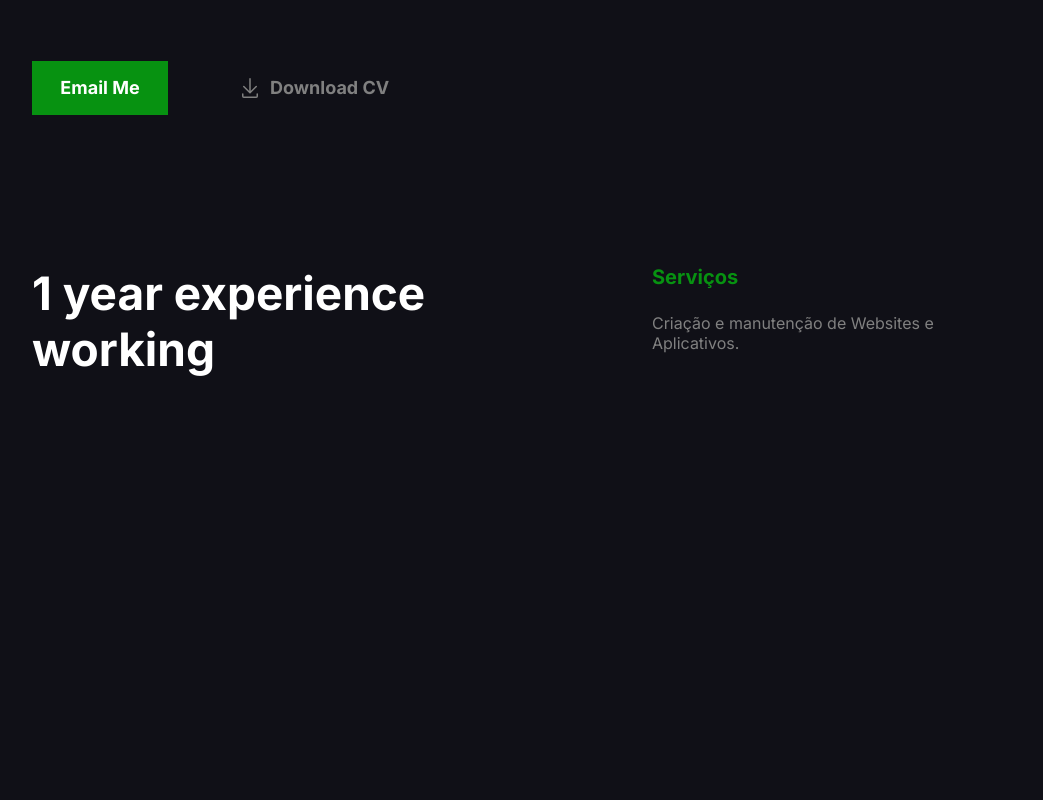
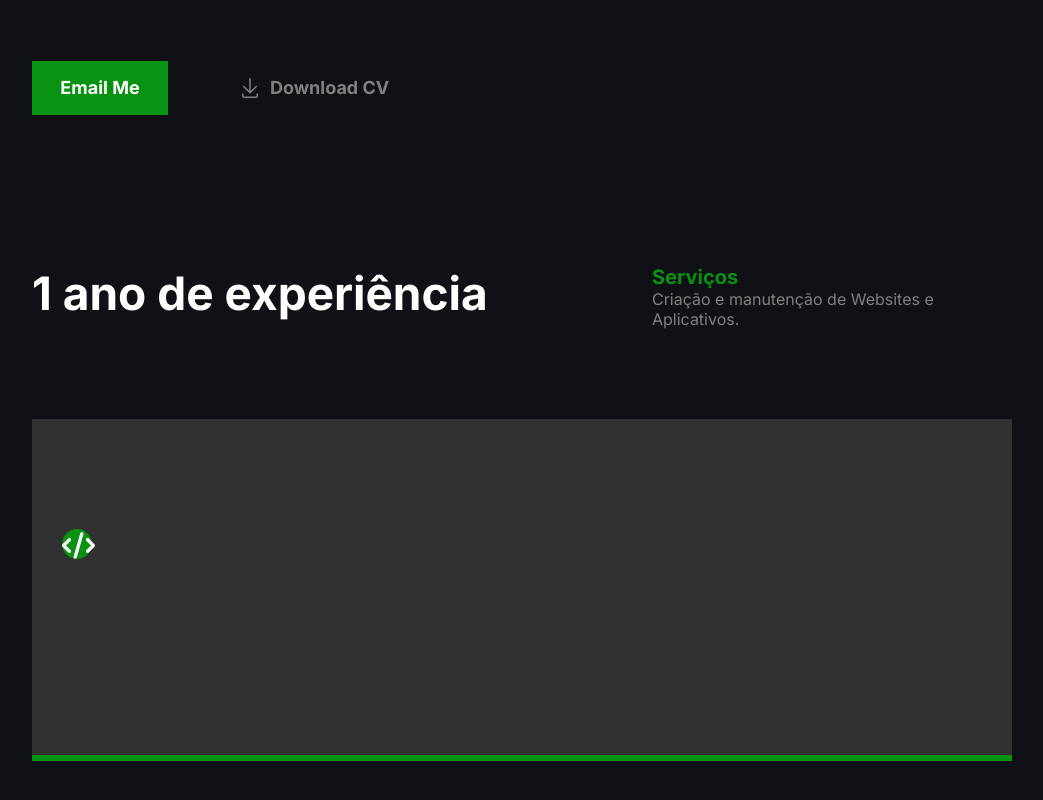
Before and after one commit to AndreMour/MyPortfolio, a React (Create React App) app: page / in a window 1280 px wide. Shown: the part 548-1348 px from the top of the page, without its empty margins (118-1161 px from the left). Built offline with nearby package versions, Linux system fonts and the light colour scheme.

Commit message:
Create the skills area

```diff
--- a/src/Components/Home/Index.jsx
+++ b/src/Components/Home/Index.jsx
@@ -48,7 +48,7 @@ const Index = () => {
         </DivButtons>
         <WorkDiv>
           <XpDiv>
-            <TextXp>1 year experience working</TextXp>
+            <TextXp>1 ano de experiência</TextXp>
           </XpDiv>
           <DivService>
             <TextService><LineBefore></LineBefore>Serviços</TextService>
--- a/src/Components/NavBar/Index.jsx
+++ b/src/Components/NavBar/Index.jsx
@@ -14,7 +14,7 @@ const NavBar = () => {
       </TitleDiv>
       <DivPages>
         <Pages>Home</Pages>
-        <Pages>Experiência</Pages>
+        <Pages>Habilidades</Pages>
         <Pages>Projetos</Pages>
         <Button>Contato</Button>
       </DivPages>
--- /dev/null
+++ b/src/Components/Skills/index.jsx
@@ -0,0 +1,20 @@
+import React from 'react'
+import { Circle, Container, DivIcons, IconFront, SkillContainer } from './styles'
+
+const Skills = () => {
+  return (
+    <Container>
+        <SkillContainer>
+            <DivIcons>
+                <Circle>
+                    <IconFront />
+                </Circle>
+            </DivIcons>
+        </SkillContainer>
+        <SkillContainer></SkillContainer>
+        <SkillContainer></SkillContainer>
+    </Container>
+  )
+}
+
+export default Skills
--- /dev/null
+++ b/src/Components/Skills/styles.js
@@ -0,0 +1,32 @@
+import styled from "styled-components";
+import { COLORS } from "../../colors/colors";
+import { FaCode } from "react-icons/fa6";
+
+export const Container = styled.div`
+    display: flex;
+    justify-content: space-between;
+    margin: 90px 150px 0 150px;
+`
+export const SkillContainer = styled.div`
+    width: 360px;
+    height: 342px;
+    background-color: ${COLORS.lightDark};
+    border-bottom: 6px solid ${COLORS.primaryGreen};
+`
+export const DivIcons = styled.div`
+    display: flex;
+    margin-top: 100px;
+    margin-left: 30px;
+`
+export const Circle = styled.div`
+    background-color: ${COLORS.primaryGreen};
+    width: 30px;
+    height: 30px;
+    border-radius: 50%;
+    margin-top: 10px;
+`
+
+export const IconFront = styled(FaCode)`
+    font-size: 33px;
+    color: white;
+`
--- a/src/Pages/App.js
+++ b/src/Pages/App.js
@@ -1,6 +1,7 @@
 import NavBar from "../Components/NavBar/Index";
 import Home from "../Components/Home/Index";
 import { Container } from "./styles";
+import Skills from "../Components/Skills";
 
 
 function App() {
@@ -8,6 +9,7 @@ function App() {
     <Container>
       <NavBar />
       <Home />
+      <Skills />
     </Container>
   );
 }
```
Also changed, not shown: 1 other file (tests, documents, lock files or other folders).
